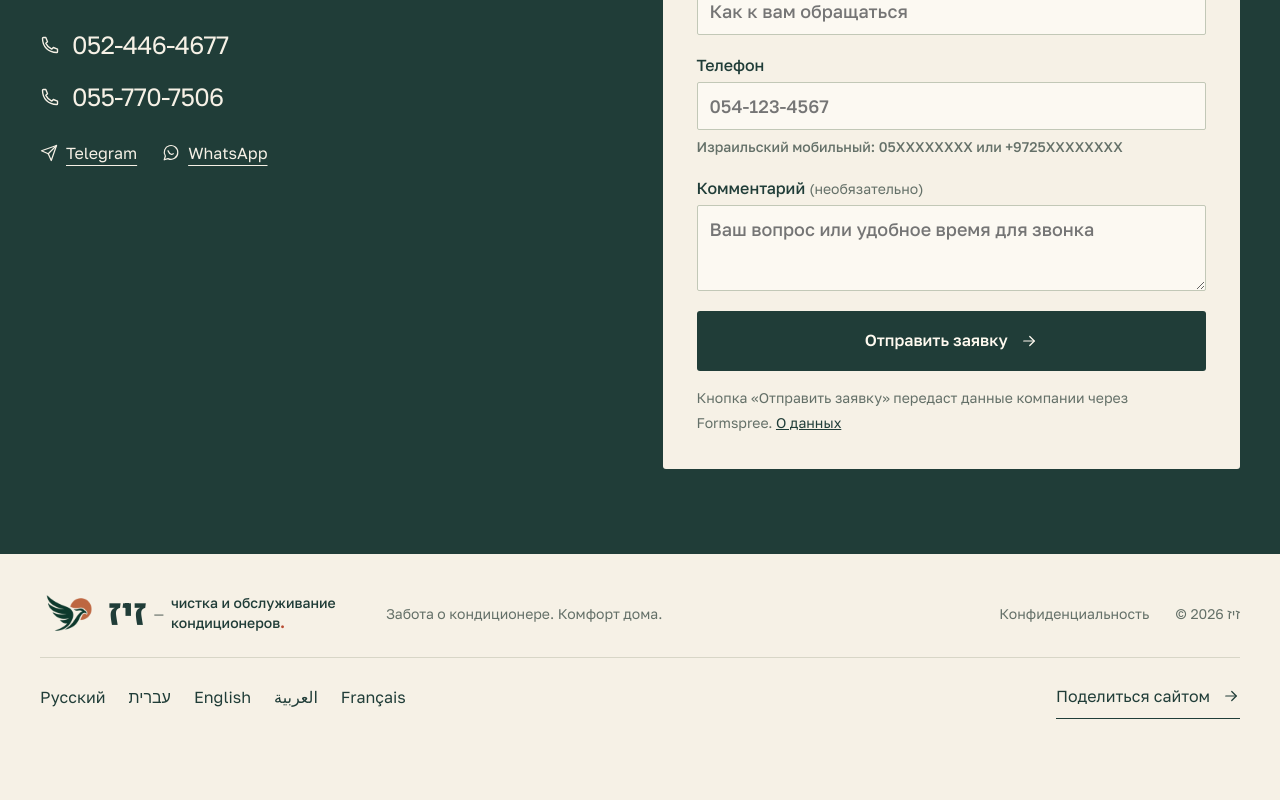
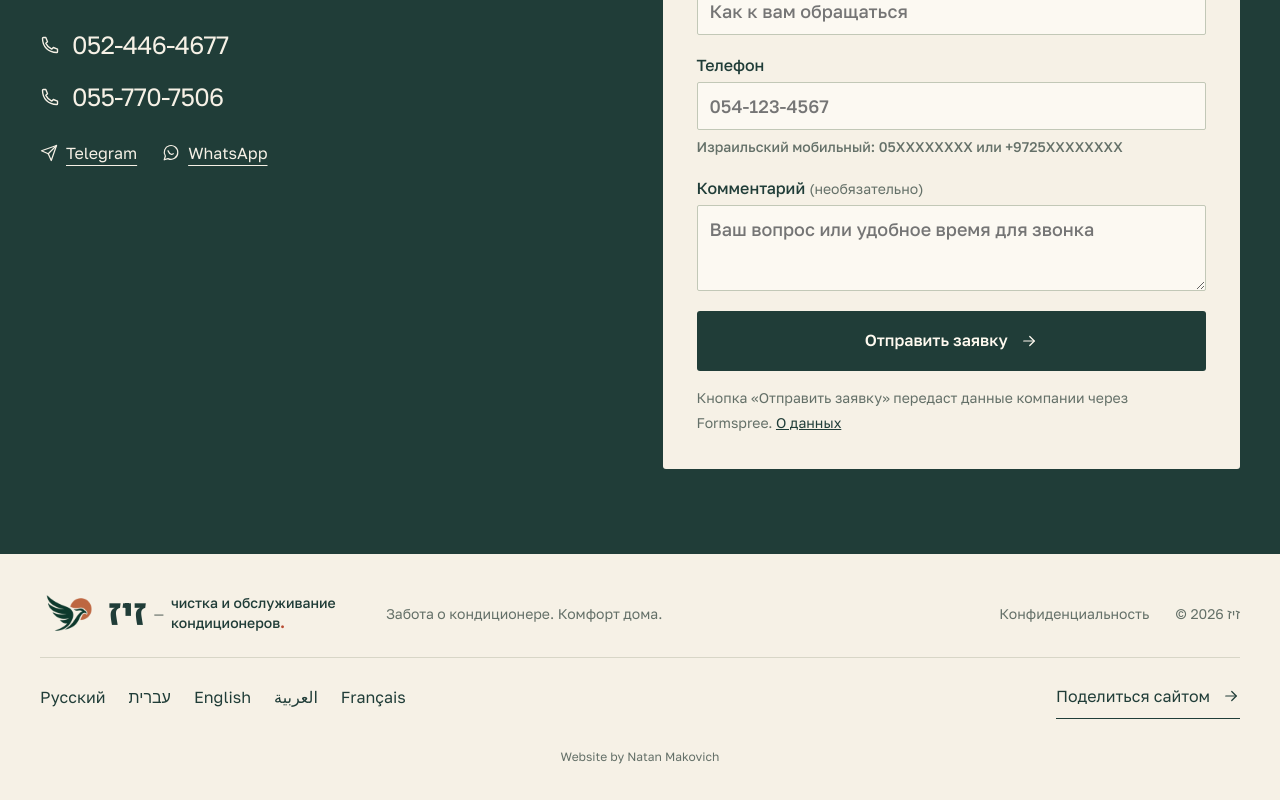
Before and after one commit to stackofart/mazganim2, a Vue app: page / in a window 1280 px wide. Shown: the part 5079-5879 px from the top of the page. Before the commit the page ends 5858 px from the top, so only its background shows below. Built offline with nearby package versions, Linux system fonts and the light colour scheme.

Commit message:
Add Natan Makovich website credit to footer

```diff
--- a/src/App.vue
+++ b/src/App.vue
@@ -313,6 +313,7 @@ onMounted(() => {
           <span class="share-status" role="status">{{ shareStatus }}</span>
         </div>
       </div>
+      <p class="footer-credit" lang="en" dir="ltr">Website by Natan Makovich</p>
     </footer>
     <BookingBird :label="t.book" @book="startLead" />
     <dialog
--- a/src/style.css
+++ b/src/style.css
@@ -227,6 +227,7 @@ h3 { font-size: 23px; font-weight: 600; line-height: 1.25; letter-spacing: -.5px
 .footer-tools { display: flex; width: 100%; flex-wrap: wrap; align-items: center; justify-content: space-between; gap: 16px 24px; border-top: 1px solid var(--line); padding-top: 16px; }
 .footer-languages { display: flex; flex-wrap: wrap; gap: 12px 23px; font-size: 12px; }
 .footer-share { display: flex; flex-wrap: wrap; align-items: center; gap: 10px 16px; }
+.footer-credit { width: 100%; margin: 8px 0 0; color: var(--muted); font-size: 12px; line-height: 1.6; text-align: center; }
 .detail-dialog { width: min(580px,calc(100% - 32px)); max-height: 85dvh; margin: auto; padding: 0; background: var(--paper); color: var(--ink); border: 1px solid #a4af9b; border-radius: 3px; }
 .detail-dialog::backdrop { background: #132e29b8; backdrop-filter: blur(3px); }
 .dialog-content { position: relative; padding: 40px; }
```
